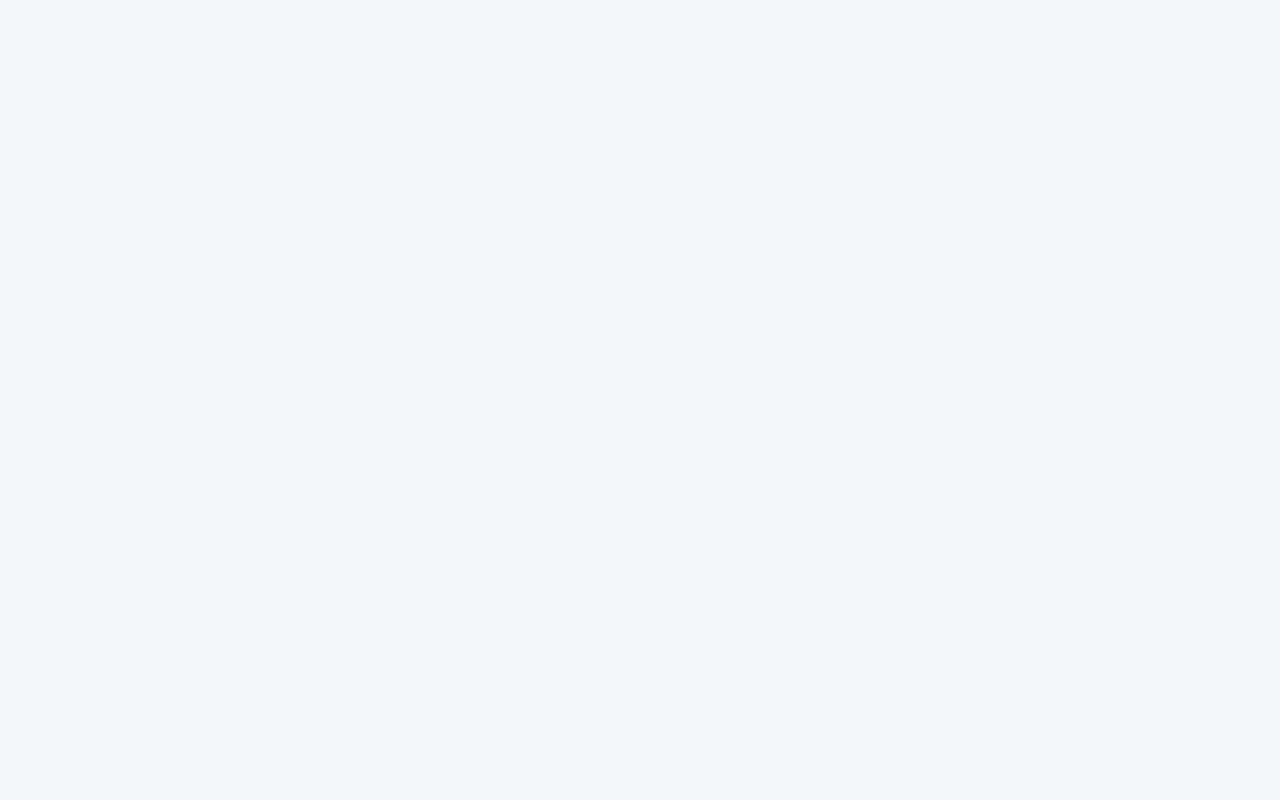
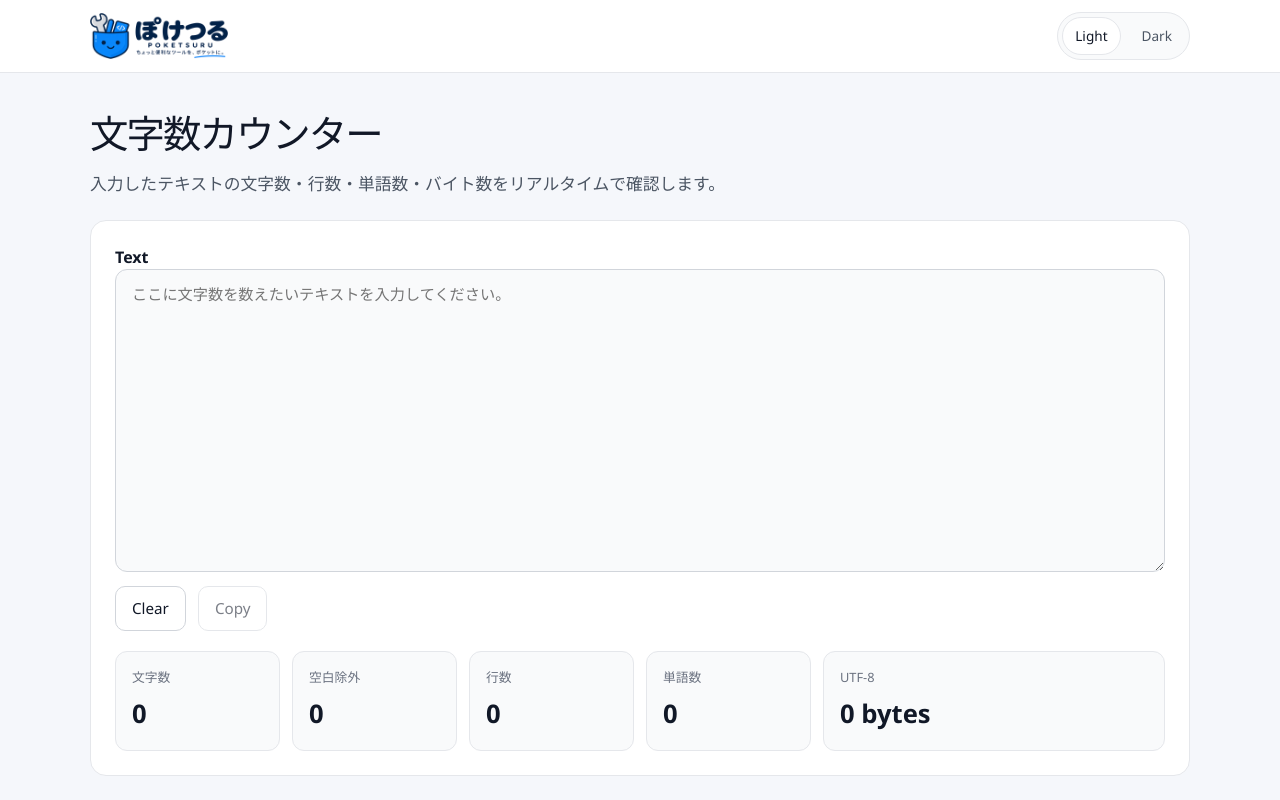
Before and after one commit to marcelows729/web-toolbox, a React (Vite) app: page /tools/character-counter in a window 1280 px wide. Before the commit this address had no page. Shown: the top 800 px of the page. Built offline with nearby package versions, Linux system fonts and the light colour scheme.

Commit message:
character-counter修正

```diff
--- a/src/App.css
+++ b/src/App.css
@@ -269,7 +269,8 @@
 
 .formatter-grid,
 .generator-grid,
-.timestamp-grid {
+.timestamp-grid,
+.stats-grid {
   display: grid;
   gap: 12px;
 }
@@ -360,6 +361,36 @@ input[type='datetime-local'] {
   margin-top: 16px;
   display: flex;
   justify-content: flex-end;
+}
+
+.stats-grid {
+  grid-template-columns: repeat(auto-fit, minmax(160px, 1fr));
+  margin-top: 20px;
+}
+
+.stat-card {
+  background: var(--surface-alt);
+  border: 1px solid var(--border);
+  border-radius: 12px;
+  padding: 16px;
+  display: flex;
+  flex-direction: column;
+  gap: 8px;
+}
+
+.stat-card strong {
+  font-size: clamp(1.4rem, 2vw, 2rem);
+  color: var(--text);
+}
+
+.stat-label {
+  color: var(--text-muted);
+  font-size: 0.8rem;
+  text-transform: uppercase;
+}
+
+.stat-card--wide {
+  grid-column: span 2;
 }
 
 .option-label {
--- a/src/App.tsx
+++ b/src/App.tsx
@@ -2,6 +2,7 @@ import { useEffect, useState } from 'react'
 import { BrowserRouter, Route, Routes } from 'react-router-dom'
 import Layout from './components/layout/Layout'
 import HomePage from './pages/HomePage'
+import CharacterCounter from './tools/character-counter/CharacterCounter'
 import JsonFormatter from './tools/json-formatter/JsonFormatter'
 import SqlInGenerator from './tools/sql-in-generator/SqlInGenerator'
 import TimestampConverter from './tools/timestamp-converter/TimestampConverter'
@@ -68,6 +69,7 @@ function App() {
           <Route path="/tools/json-formatter" element={<JsonFormatter />} />
           <Route path="/tools/sql-in-generator" element={<SqlInGenerator />} />
           <Route path="/tools/timestamp-converter" element={<TimestampConverter />} />
+          <Route path="/tools/character-counter" element={<CharacterCounter />} />
         </Route>
       </Routes>
     </BrowserRouter>
--- /dev/null
+++ b/src/tools/character-counter/CharacterCounter.tsx
@@ -0,0 +1,170 @@
+import { useMemo, useState } from 'react'
+
+type CountSummary = {
+  totalCharacters: number
+  withoutWhitespace: number
+  lines: number
+  words: number
+  utf8Bytes: number
+}
+
+const getGraphemeLength = (text: string) => {
+  if (typeof Intl !== 'undefined' && 'Segmenter' in Intl) {
+    try {
+      const segmenter = new Intl.Segmenter(undefined, { granularity: 'grapheme' })
+      return Array.from(segmenter.segment(text), (segment) => segment.segment).length
+    } catch {
+      // Fallback to Array.from when Segmenter is unavailable or rejected.
+    }
+  }
+
+  return Array.from(text).length
+}
+
+const countWords = (text: string) => {
+  const trimmed = text.trim()
+  if (!trimmed) {
+    return 0
+  }
+
+  return trimmed.split(/\s+/).filter((word) => word.length > 0).length
+}
+
+const countLines = (text: string) => {
+  if (!text) {
+    return 0
+  }
+
+  const normalized = text.replace(/\r\n/g, '\n').replace(/\r/g, '\n')
+  const newlineCount = (normalized.match(/\n/g) || []).length
+  return newlineCount + 1
+}
+
+const countWithoutWhitespace = (text: string) => {
+  const withoutWhitespace = text.replace(/[\s\u3000\t\n\r]/g, '')
+  return getGraphemeLength(withoutWhitespace)
+}
+
+const countUtf8Bytes = (text: string) => new TextEncoder().encode(text).length
+
+export default function CharacterCounter() {
+  const [input, setInput] = useState('')
+  const [copyFeedback, setCopyFeedback] = useState('')
+
+  const summary = useMemo<CountSummary>(() => {
+    if (!input) {
+      return {
+        totalCharacters: 0,
+        withoutWhitespace: 0,
+        lines: 0,
+        words: 0,
+        utf8Bytes: 0,
+      }
+    }
+
+    return {
+      totalCharacters: getGraphemeLength(input),
+      withoutWhitespace: countWithoutWhitespace(input),
+      lines: countLines(input),
+      words: countWords(input),
+      utf8Bytes: countUtf8Bytes(input),
+    }
+  }, [input])
+
+  const handleCopy = async () => {
+    try {
+      await navigator.clipboard.writeText(input)
+      setCopyFeedback('入力テキストをコピーしました')
+    } catch {
+      setCopyFeedback('コピーに失敗しました')
+    }
+  }
+
+  const handleClear = () => {
+    setInput('')
+    setCopyFeedback('')
+  }
+
+  return (
+    <div className="container tool-page">
+      <header className="tool-header">
+        <h1>文字数カウンター</h1>
+        <p>入力したテキストの文字数・行数・単語数・バイト数をリアルタイムで確認します。</p>
+      </header>
+
+      <section className="tool-panel" aria-label="文字数カウンター">
+        <label className="field-label" htmlFor="character-counter-input">
+          Text
+        </label>
+        <textarea
+          id="character-counter-input"
+          value={input}
+          onChange={(event) => setInput(event.target.value)}
+          placeholder="ここに文字数を数えたいテキストを入力してください。"
+          rows={12}
+        />
+
+        <div className="action-row">
+          <button type="button" className="secondary" onClick={handleClear}>
+            Clear
+          </button>
+          <button type="button" className="secondary" onClick={handleCopy} disabled={!input.trim()}>
+            Copy
+          </button>
+        </div>
+
+        <div className="stats-grid">
+          <div className="stat-card">
+            <span className="stat-label">文字数</span>
+            <strong>{summary.totalCharacters}</strong>
+          </div>
+          <div className="stat-card">
+            <span className="stat-label">空白除外</span>
+            <strong>{summary.withoutWhitespace}</strong>
+          </div>
+          <div className="stat-card">
+            <span className="stat-label">行数</span>
+            <strong>{summary.lines}</strong>
+          </div>
+          <div className="stat-card">
+            <span className="stat-label">単語数</span>
+            <strong>{summary.words}</strong>
+          </div>
+          <div className="stat-card stat-card--wide">
+            <span className="stat-label">UTF-8</span>
+            <strong>{summary.utf8Bytes} bytes</strong>
+          </div>
+        </div>
+
+        {copyFeedback && (
+          <div className="copy-feedback" role="status" aria-live="polite">
+            {copyFeedback}
+          </div>
+        )}
+      </section>
+
+      <section className="tool-info">
+        <h2>文字数カウンターとは</h2>
+        <p>
+          文字数カウンターは、入力した文章の文字数・行数・単語数・UTF-8バイト数をリアルタイムで確認できるツールです。
+          レポート、SNS投稿、原稿、フォーム入力、開発時のデータ確認などに利用できます。
+        </p>
+      </section>
+
+      <section className="tool-info">
+        <h2>使い方</h2>
+        <ol>
+          <li>テキストを入力または貼り付けます。</li>
+          <li>文字数などがリアルタイムで表示されます。</li>
+          <li>単語数はスペース等で区切られた語を基準に計算します。</li>
+          <li>必要に応じてClearで入力を削除します。</li>
+        </ol>
+      </section>
+
+      <section className="tool-info">
+        <h2>Privacy Information</h2>
+        <p>このツールの処理はすべてブラウザ上で実行されます。入力したデータはサーバーへ送信されません。</p>
+      </section>
+    </div>
+  )
+}
--- a/src/tools/registry.ts
+++ b/src/tools/registry.ts
@@ -27,4 +27,12 @@ export const tools: Tool[] = [
     keywords: ['timestamp', 'unix', 'epoch', '日時', '時刻', '変換'],
     path: '/tools/timestamp-converter',
   },
+  {
+    id: 'character-counter',
+    name: '文字数カウンター',
+    description: '入力したテキストの文字数・行数・単語数・バイト数をリアルタイムで確認します。',
+    category: 'text',
+    keywords: ['文字数', '文字数カウント', 'カウンター', '行数', '単語数', 'バイト数', 'character', 'count', 'text'],
+    path: '/tools/character-counter',
+  },
 ]
```
Also changed, not shown: 4 other files (tests, documents, lock files or other folders).
